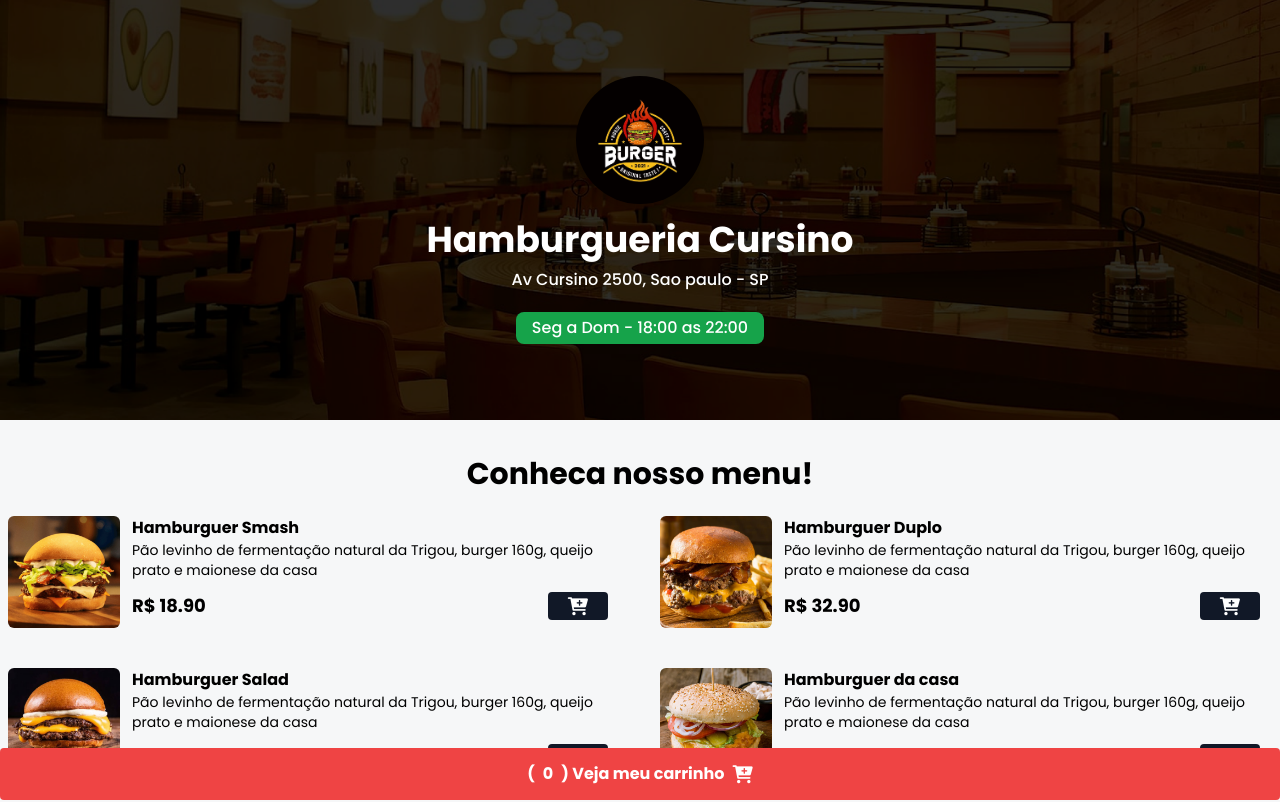
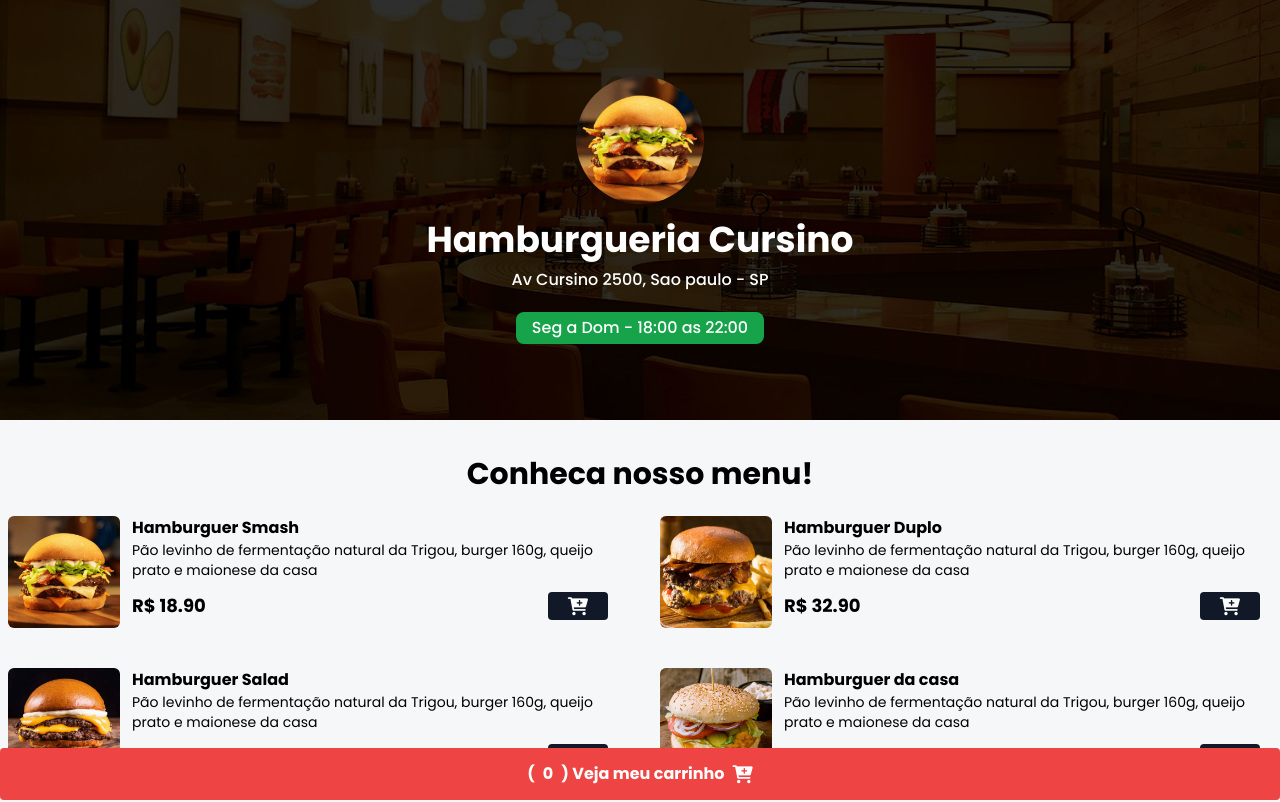
Before and after one commit to VagnerCode/Site-Hamburgueria.io, a website: page index.html in a window 1280 px wide. Shown: the top 802 px of the page. Drawn offline with nearby package versions, Linux system fonts and the light colour scheme.

Commit message:
mudando logo

```diff
--- a/index.html
+++ b/index.html
@@ -24,7 +24,7 @@
 
     <meta propety="og:type" content="website" />
     <meta propety="og:title" content="Hamburgueria - A melhor da regiao" />
-    <meta propety="og:image" content="https://site-hamburgueria-io.vercel.app/assets/logo.png" />
+    <meta propety="og:image" content="https://site-hamburgueria-io.vercel.app/assets/hamb-1.png" />
     <meta propety="og:description" content="O melhor hamburguer caseiro da regiao" />
     <meta propety="og:site_name" content="Hamburgueria Saude" />
 
@@ -43,7 +43,7 @@
     <header class="w-full h-[420px] bg-zinc-900 bg-home bg-cover bg-center">
         <div class="w-full h-full flex flex-col justify-center items-center">
 
-            <img src="./assets/logo.png" alt="logo hamburgueria"
+            <img src="./assets/hamb-1.png" alt="logo hamburgueria"
                 class="w-32 h-32 rounded-full shadow-lg hover:scale-110 duration-200 cursor-pointer">
 
             <h1 class=" text-2xl md:text-4xl mt-4 mb-2 font-bold text-white">Hamburgueria Cursino</h1>
```
Also changed, not shown: assets/logo.png (deleted).
